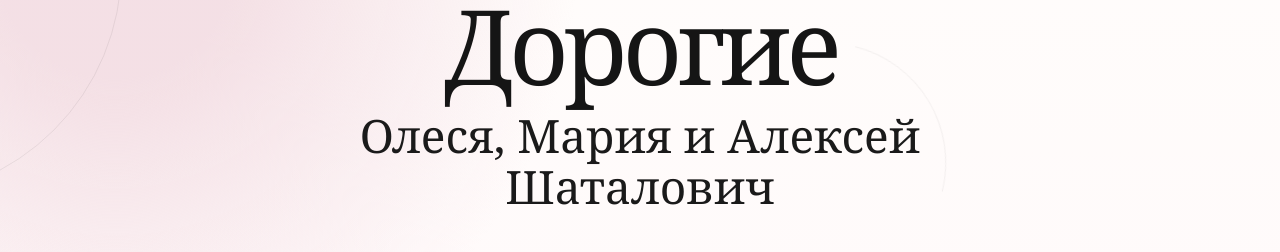
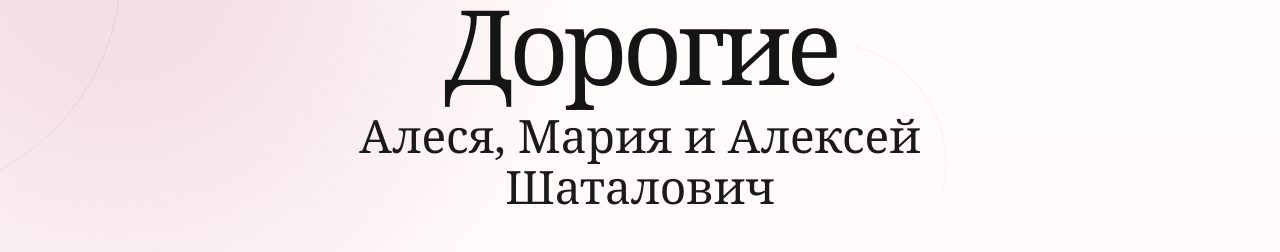
Before and after one commit to stepik2kek/wedding, a plain HTML site: page shatalovich/index.html in a window 1280 px wide. Shown: the part 144-396 px from the top of the page. Drawn offline with Linux system fonts and the light colour scheme.

Commit message:
Add files via upload

```diff
--- a/shatalovich/index.html
+++ b/shatalovich/index.html
@@ -5,7 +5,7 @@
   <meta name="viewport" content="width=device-width,initial-scale=1,viewport-fit=cover" />
   <meta name="theme-color" content="#fffdfb" />
   <meta name="description" content="Приглашение на свадьбу Степана и Дарьи — 17 октября 2026" />
-  <title>Олеся, Мария и Алексей Шаталович — приглашение на свадьбу</title>
+  <title>Алеся, Мария и Алексей Шаталович — приглашение на свадьбу</title>
   <style>
     :root{
       --paper:#fffdfb;
@@ -258,7 +258,7 @@
         <span class="decor-leaf two" aria-hidden="true"></span>
         <div class="couple-mark">Степан & Дарья</div>
         <h1 class="dear">Дорогие</h1>
-        <div class="guest-names">Олеся, Мария и Алексей Шаталович</div>
+        <div class="guest-names">Алеся, Мария и Алексей Шаталович</div>
         <div class="welcome-copy">
           <p>Совсем скоро для нас наступит очень важный день — день нашей свадьбы. Нам хочется провести его рядом с людьми, которых мы по-настоящему ценим и с которыми связаны важные и тёплые моменты нашей жизни.</p>
           <p>Будем рады, если вы разделите этот день вместе с нами и станете частью этого особенного события. Очень хочется, чтобы он запомнился красивой атмосферой, искренними эмоциями и тёплыми воспоминаниями.</p>
```
